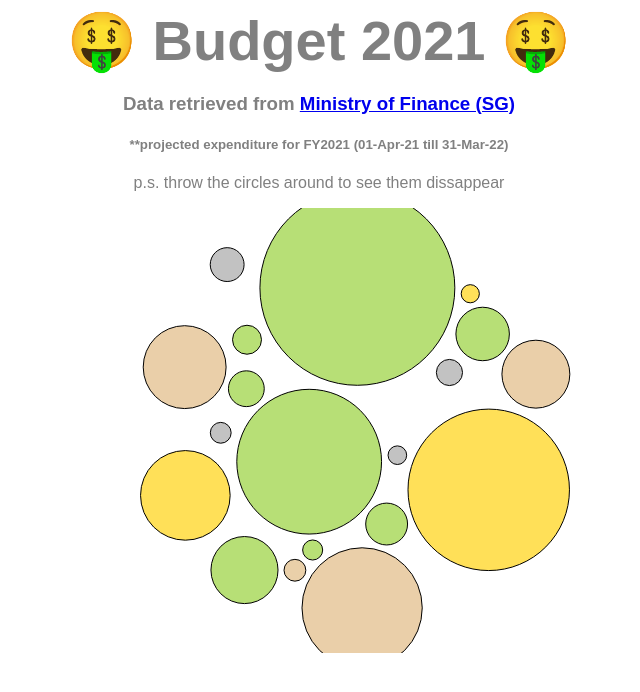
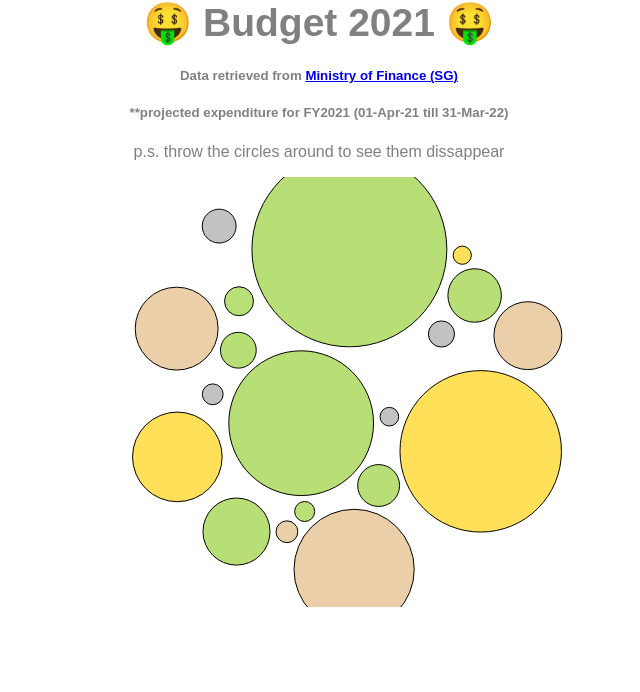
Before and after one commit to pengho/HASS-assignment5, a plain HTML site: page index.html in a window 1280 px wide. Shown: the top 692 px of the page, without its empty margins (321-961 px from the left). Drawn offline with nearby package versions, Linux system fonts and the light colour scheme.

Commit message:
Add files via upload

```diff
--- a/index.css
+++ b/index.css
@@ -9,7 +9,7 @@
 body {
   font-family: 'Raleway', 'Arial';
   text-align: center;
-  margin: 5;
+  margin: 0;
   color: grey;
   /*background: grey;*/
 }
@@ -17,7 +17,7 @@ body {
 h1 {
   text-align: center;
   color: grey;
-  font-size: 56px;
+  font-size: 39px;
   font-family: 'Raleway', sans-serif;
   /*margin-bottom: 0;*/
   margin: 0;
--- a/index.html
+++ b/index.html
@@ -16,7 +16,7 @@
 <!-- Fancy stuff goes here -->
 <title> Assignment Five </title></center>
 <h1 style="color:grey;"> 🤑 Budget 2021 🤑</h1>
-<h3 style="color:grey"> Data retrieved from <a href="https://www.mof.gov.sg/singaporebudget/revenue-and-expenditure"> Ministry of Finance (SG) </a></h3>
+<h5 style="color:grey"> Data retrieved from <a href="https://www.mof.gov.sg/singaporebudget/revenue-and-expenditure"> Ministry of Finance (SG) </a></h5>
 <h5 style="color:grey"> **projected expenditure for FY2021 (01-Apr-21 till 31-Mar-22)</h5>
 <p style="color:grey"> p.s. throw the circles around to see them dissappear </p>
 <!-- <button id="bt1">FY2020 (Revised)</button>
--- a/index.js
+++ b/index.js
@@ -4,7 +4,7 @@
 
 // set the dimensions and margins of the graph
 var width = 1300
-var height = 445
+var height = 430
 
 // append the svg object to the body of the page
 var svg = d3.select("#my_dataviz")
```
